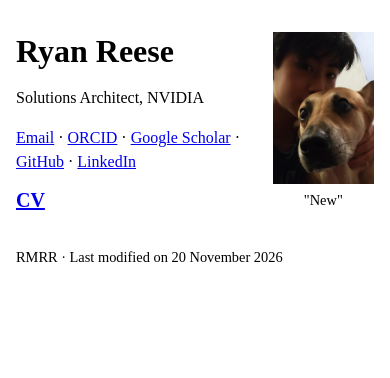
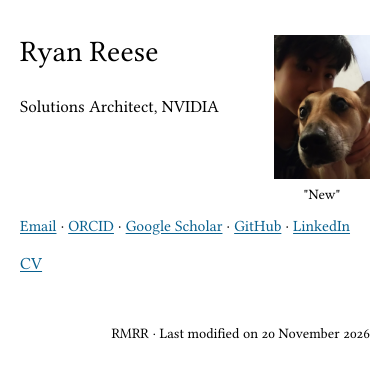
Before and after one commit to Ryan-Reese/rmrreese-site, a plain HTML site: page index.html in a window 390 px wide. Drawn offline with Linux system fonts and the light colour scheme.

Commit message:
chore(site): publish checked website

```diff
--- a/assets/site.css
+++ b/assets/site.css
@@ -1,9 +1,24 @@
+@font-face {
+  font-family: "Linux Libertine O";
+  src: url("LinLibertine_R.otf") format("opentype");
+  font-weight: 400;
+  font-style: normal;
+  font-display: swap;
+}
+
 body {
-  max-width: 48rem;
-  margin: 2rem auto;
-  padding: 0 1rem;
-  line-height: 1.5;
+  box-sizing: border-box;
+  max-width: 42rem;
+  margin: clamp(2rem, 9vw, 7rem) auto 2.5rem;
+  padding-inline: clamp(1.25rem, 5vw, 2.5rem);
+  color: #000;
+  background: #fff;
+  font: 1.0625rem / 1.35 "Linux Libertine O", Georgia, serif;
+  font-variant-numeric: oldstyle-nums;
 }
+
+a { color: #07608f; text-underline-offset: .12em; }
+a:focus-visible { outline: 2px solid currentColor; outline-offset: 3px; }
 
 .skip-link { position: absolute; top: .5rem; left: .5rem; }
 .skip-link:not(:focus) { clip-path: inset(50%); }
@@ -11,15 +26,35 @@ body {
 .profile {
   display: flex;
   align-items: start;
-  gap: clamp(1rem, 4vw, 2rem);
+  gap: clamp(1.5rem, 5vw, 3rem);
 }
 
 .profile-text { flex: 1; min-width: 0; }
-.profile h1 { margin: 0; line-height: 1.2; }
-.profile p { margin: 1rem 0 0; }
-.profile-photo { width: clamp(5rem, 26vw, 8rem); margin: 0; text-align: center; }
+.profile-text a { white-space: nowrap; }
+.profile h1 { margin: 0; font-size: 1.85rem; font-weight: 400; line-height: 1.15; }
+.profile p { margin: .75rem 0 0; text-wrap: balance; }
+.profile h1 + p { margin-top: 1.65rem; }
+.profile-photo { flex: none; width: 8rem; margin: 0; text-align: center; }
 .profile-photo img { display: block; width: 100%; height: auto; }
 .profile-photo figcaption { margin-top: .35rem; font-size: .9rem; }
 
-#cv { margin-top: .65rem; font-size: 1.25rem; font-weight: bold; }
-footer { margin-top: 2rem; font-size: .9rem; }
+#cv { margin-top: 1rem; }
+footer { margin-top: clamp(3rem, 9vw, 6rem); font-size: .9rem; text-align: right; }
+
+@media (max-width: 32rem) {
+  .profile {
+    display: grid;
+    grid-template-columns: minmax(0, 1fr) auto;
+    grid-template-rows: min-content 1fr;
+    gap: 0 1rem;
+  }
+  .profile-text { display: contents; }
+  .profile h1 { grid-area: 1 / 1; }
+  .profile h1 + p { grid-area: 2 / 1; }
+  .profile-photo { grid-area: 1 / 2 / span 2; width: 6rem; }
+  .profile-text p:has(> a[href^="mailto:"]) {
+    grid-column: 1 / -1;
+    font-size: clamp(.8rem, 4vw, 1rem);
+  }
+  #cv { grid-column: 1 / -1; }
+}
```
Also changed, not shown: assets/LinLibertine_R.otf (added), assets/OFL-1.1.txt (added), 1 other file.
